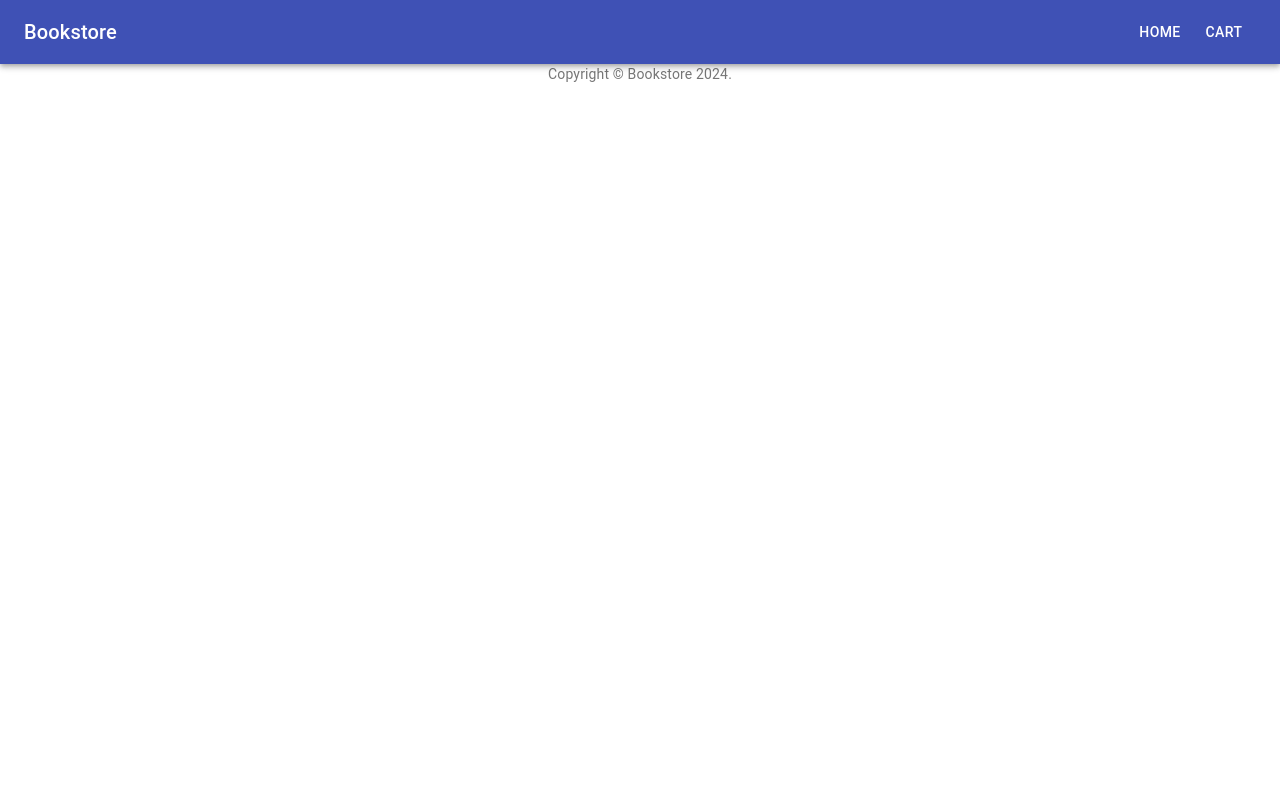
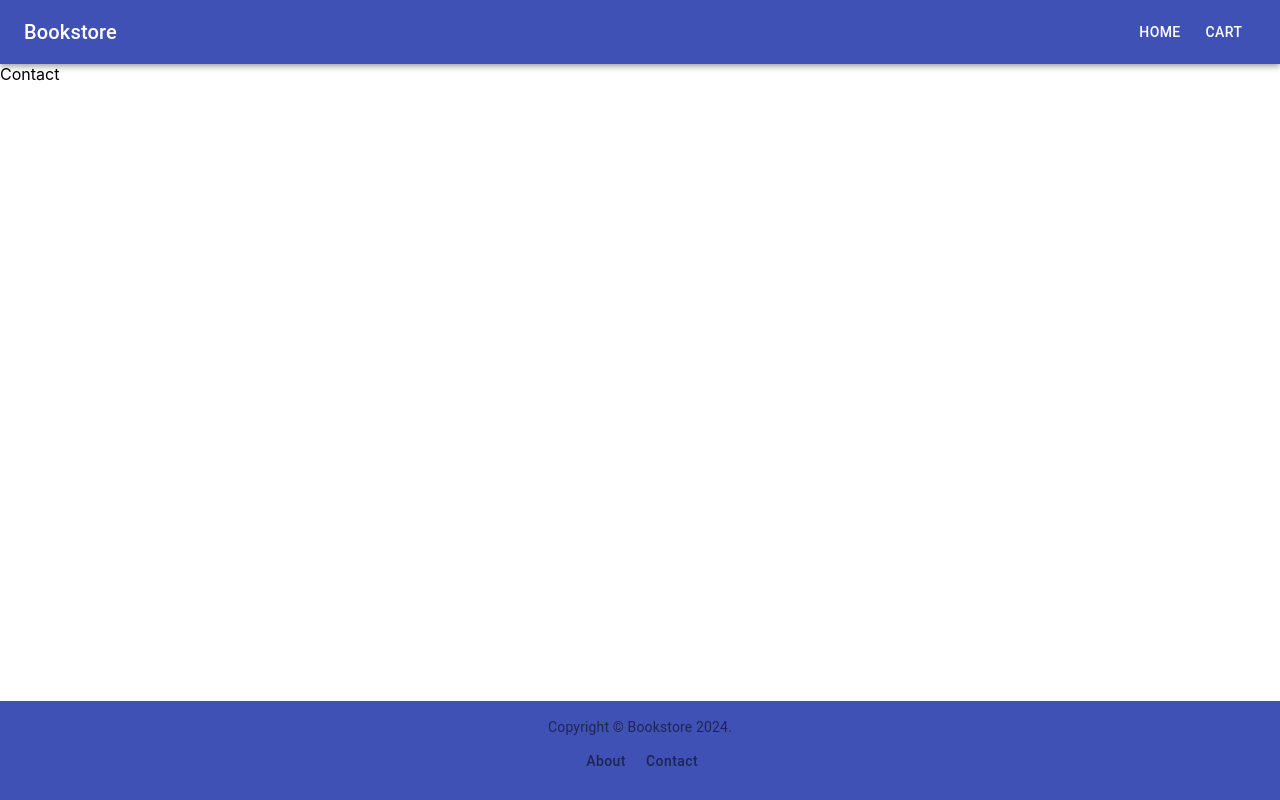
Before and after one commit to mishra-naveen-dev/ebook-store, a React (Create React App) app: page /contact in a window 1280 px wide. Built offline with nearby package versions, Linux system fonts and the light colour scheme.

Commit message:
Compliting the footer

```diff
--- a/src/App.js
+++ b/src/App.js
@@ -3,6 +3,8 @@ import { Navbar, Footer } from './components/index.js';
 import React from 'react';
 import HomePage from './pages/Home.jsx';
 import { BrowserRouter as Router, Routes, Route } from 'react-router-dom';
+import About from './pages/AboutUs.jsx';
+import Contact from './pages/Contact.jsx'
 
 function App() {
   return (
@@ -11,6 +13,8 @@ function App() {
         <Navbar />
         <Routes>
           <Route path="/" exact element={<HomePage />} />
+          <Route path="/about" exact element={<About />} />
+          <Route path="/contact" exact element={<Contact />} />
         </Routes>
         <Footer />
       </div>
--- a/src/components/Footer/Footer.css
+++ b/src/components/Footer/Footer.css
@@ -0,0 +1,26 @@
+.Footer {
+  padding: 1rem;
+  position: absolute;
+  width: 97.5vw;
+  bottom: 0%;
+  display: flex;
+  align-items: center;
+  justify-content: center;
+  flex-direction: column;
+  font-size: medium !important;
+  background-color: #3f51b5;
+}
+
+.FooterBtn{
+    padding: 5px 10px ;
+    border-radius: 25%;
+   color:rgba(0, 0, 0, 0.54) ;
+   text-transform: capitalize !important;
+   transition: .5s ease;
+}
+
+
+.FooterBtn:hover{
+    text-decoration: underline !important;
+    font-weight: bold;
+}
--- a/src/components/Footer/Footer.jsx
+++ b/src/components/Footer/Footer.jsx
@@ -1,16 +1,26 @@
 import React from 'react';
 import { Typography, Container } from '@material-ui/core';
+import Button from '@mui/material/Button';
+import { Link } from 'react-router-dom';
+import './Footer.css'
 
 function Footer() {
     return (
-        <footer>
-            <Container>
+        <footer className='Footer'>
+            <Container  >
                 <Typography variant="body2" color="textSecondary" align="center">
                     {'Copyright © '}
                     Bookstore {new Date().getFullYear()}
                     {'.'}
                 </Typography>
             </Container>
+
+            <div className="FooterBtn">
+                <Button className='FooterBtn' color="inherit" component={Link} to="/about">About</Button>
+
+                <Button className='FooterBtn' color="inherit" component={Link} to="/contact">Contact</Button>
+            </div>
+
         </footer>
     );
 }
--- a/src/pages/AboutUs.jsx
+++ b/src/pages/AboutUs.jsx
@@ -0,0 +1,11 @@
+import React from 'react'
+
+const AboutUs = () => {
+    return (
+        <div>
+            About
+        </div>
+    )
+}
+
+export default AboutUs;
--- a/src/pages/Contact.jsx
+++ b/src/pages/Contact.jsx
@@ -0,0 +1,11 @@
+import React from 'react'
+
+const Contact = () => {
+    return (
+        <div>
+            Contact
+        </div>
+    )
+}
+
+export default Contact
```
Also changed, not shown: 1 other file (tests, documents, lock files or other folders).
